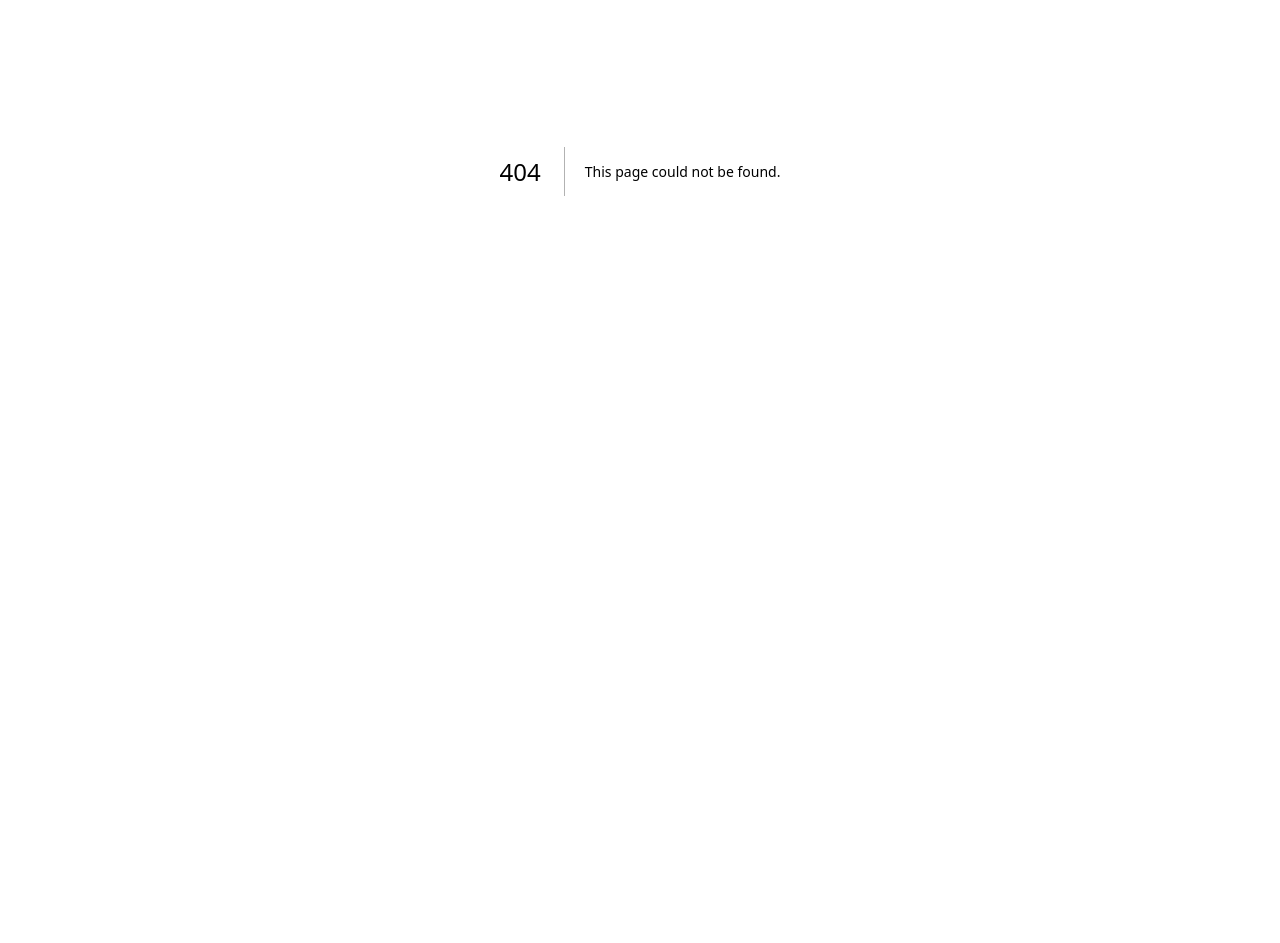
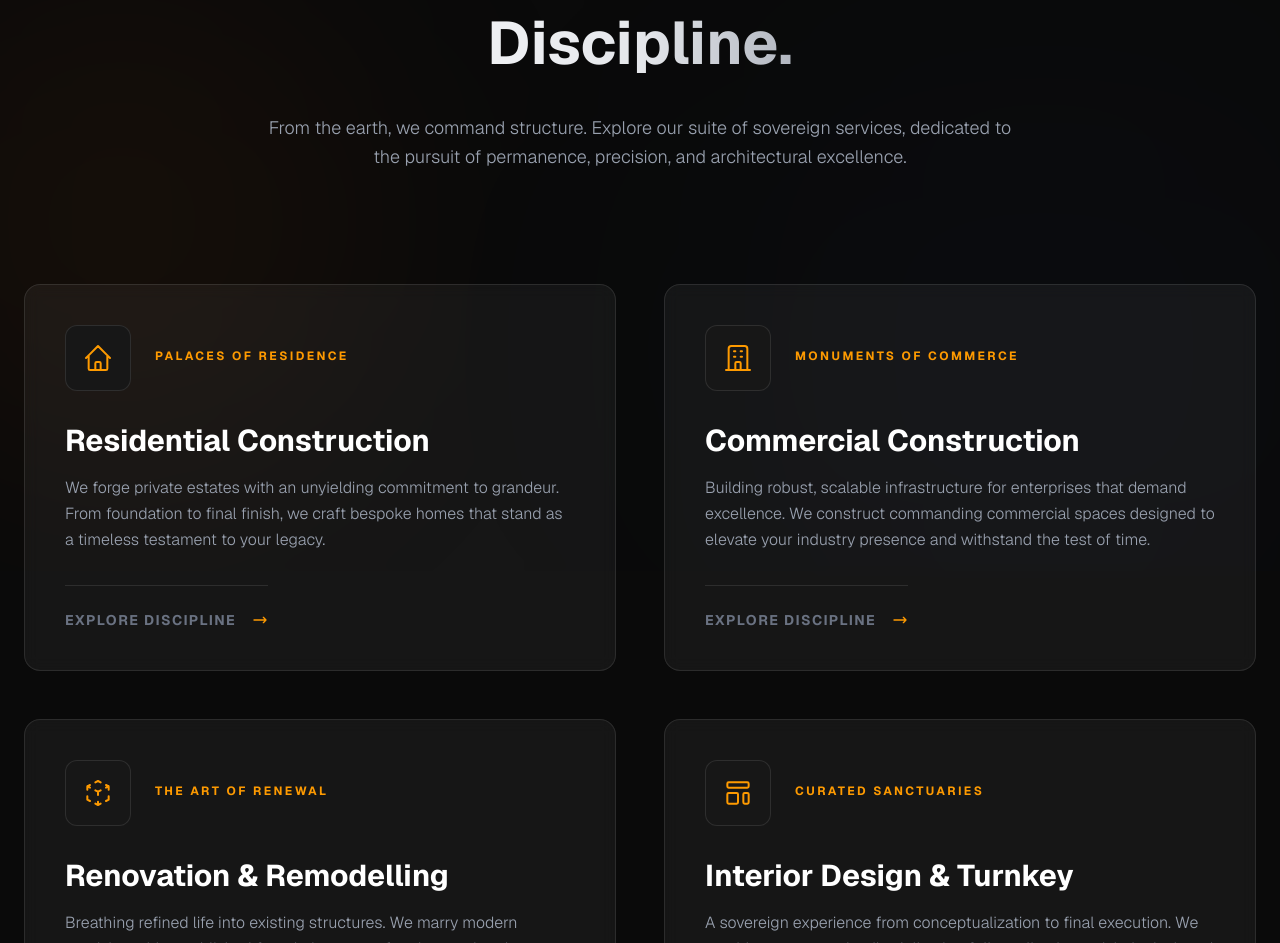
Before and after one commit to Rudhranksh27/rudhco.com, a Next.js app: page /services in a window 1280 px wide. Before the commit this address had no page. Shown: the part 229-1172 px from the top of the page. Before the commit the page ends 800 px from the top, so only its background shows below. Built offline with nearby package versions, Linux system fonts and the light colour scheme.

Commit message:
modified dated: 223/03/2026 @01:12 Hours

```diff
--- a/app/about/page.tsx
+++ b/app/about/page.tsx
@@ -1,6 +1,6 @@
 import Navbar from '../navbar';
 
-export default function AboutPage() {
+export default function About() {
     return (
         <div className="flex flex-col min-h-screen font-sans bg-neutral-950 text-white selection:bg-amber-500 selection:text-black">
             <Navbar />
--- a/app/navbar.tsx
+++ b/app/navbar.tsx
@@ -28,7 +28,7 @@ export default function Navbar() {
               {/* 3. Compare pathname with href to determine isActive */}
               <NavItem href="/" text="Home" isActive={pathname === '/'} />
               <NavItem href="/about" text="About" isActive={pathname === '/about'} />
-              {/* <NavItem href="/search_cars" text="Search Cars" isActive={pathname === '/search_cars'} /> */}
+              <NavItem href="/services" text="Services" isActive={pathname === '/services'} />
               <NavItem href="/contact" text="Contact" isActive={pathname === '/contact'} />
             </ul>
           </div>
@@ -59,7 +59,7 @@ export default function Navbar() {
           <ul className="flex flex-col items-center py-8 space-y-6">
             <MobileNavItem href="/" text="Home" onClick={() => setIsOpen(false)} isActive={pathname === '/'} />
             <MobileNavItem href="/about" text="About" onClick={() => setIsOpen(false)} isActive={pathname === '/about'} />
-            {/* <MobileNavItem href="/search_cars" text="Search Cars" onClick={() => setIsOpen(false)} isActive={pathname === '/search_cars'} /> */}
+            <MobileNavItem href="/services" text="Services" onClick={() => setIsOpen(false)} isActive={pathname === '/services'} />
             <MobileNavItem href="/contact" text="Contact" onClick={() => setIsOpen(false)} isActive={pathname === '/contact'} />
           </ul>
         </div>
--- a/app/page.tsx
+++ b/app/page.tsx
@@ -67,7 +67,7 @@ export default function Home() {
       {/* Footer */}
       <footer className="w-full py-8 border-t border-white/10 bg-black/40 backdrop-blur-md">
         <div className="max-w-7xl mx-auto px-6 text-center text-gray-600 text-sm tracking-wide">
-          &copy; 2026 RUDHRANKSH INFRA & TECH PVT. LTD. ALL RIGHTS RESERVED.
+          &copy; 2026 RUDHCO INFRA & TECH PVT. LTD. ALL RIGHTS RESERVED.
         </div>
       </footer>
     </div>
--- a/app/search_cars/page.tsx
+++ /dev/null
@@ -1,17 +0,0 @@
-import Navbar from "../navbar";
-
-export default function SearchCars() {
-  return (
-    <div className="flex flex-col min-h-screen font-sans bg-gray-500 items-center">
-      <Navbar />
-        <div className='justify-center items-center flex-grow p-6 md:p-10 max-w-4xl text-white text-center mt-10'>
-            <h1 className="text-4xl font-bold mb-6">Search Cars</h1>
-            <p className="text-lg text-center max-w-2xl">
-                Welcome to our application! We are dedicated to providing the best service possible.
-                Our team is passionate about delivering high-quality solutions that meet your needs.
-                Thank you for choosing us!
-            </p>
-        </div>
-    </div>
-  );
-}
--- /dev/null
+++ b/app/services/page.tsx
@@ -0,0 +1,146 @@
+"use client";
+
+import Navbar from "../navbar";
+import Link from "next/link"; // Assuming you use Next.js routing
+
+export default function ServicesPage() {
+    const services = [
+        {
+            id: "residential",
+            title: "Residential Construction",
+            subtitle: "Palaces of Residence",
+            description: "We forge private estates with an unyielding commitment to grandeur. From foundation to final finish, we craft bespoke homes that stand as a timeless testament to your legacy.",
+            icon: (
+                <svg className="w-8 h-8" fill="none" stroke="currentColor" viewBox="0 0 24 24">
+                    <path strokeLinecap="round" strokeLinejoin="round" strokeWidth={1.5} d="M3 12l2-2m0 0l7-7 7 7M5 10v10a1 1 0 001 1h3m10-11l2 2m-2-2v10a1 1 0 01-1 1h-3m-6 0a1 1 0 001-1v-4a1 1 0 011-1h2a1 1 0 011 1v4a1 1 0 001 1m-6 0h6" />
+                </svg>
+            ),
+        },
+        {
+            id: "commercial",
+            title: "Commercial Construction",
+            subtitle: "Monuments of Commerce",
+            description: "Building robust, scalable infrastructure for enterprises that demand excellence. We construct commanding commercial spaces designed to elevate your industry presence and withstand the test of time.",
+            icon: (
+                <svg className="w-8 h-8" fill="none" stroke="currentColor" viewBox="0 0 24 24">
+                    <path strokeLinecap="round" strokeLinejoin="round" strokeWidth={1.5} d="M19 21V5a2 2 0 00-2-2H7a2 2 0 00-2 2v16m14 0h2m-2 0h-5m-9 0H3m2 0h5M9 7h1m-1 4h1m4-4h1m-1 4h1m-5 10v-5a1 1 0 011-1h2a1 1 0 011 1v5m-4 0h4" />
+                </svg>
+            ),
+        },
+        {
+            id: "renovation",
+            title: "Renovation & Remodelling",
+            subtitle: "The Art of Renewal",
+            description: "Breathing refined life into existing structures. We marry modern precision with established foundations, transforming outdated spaces into magnificent modern domains without compromising their original soul.",
+            icon: (
+                <svg className="w-8 h-8" fill="none" stroke="currentColor" viewBox="0 0 24 24">
+                    <path strokeLinecap="round" strokeLinejoin="round" strokeWidth={1.5} d="M14 10l-2 1m0 0l-2-1m2 1v2.5M20 7l-2 1m2-1l-2-1m2 1v2.5M14 4l-2-1-2 1M4 7l2-1M4 7l2 1M4 7v2.5M12 21l-2-1m2 1l2-1m-2 1v-2.5M6 18l-2-1v-2.5M18 18l2-1v-2.5" />
+                </svg>
+            ),
+        },
+        {
+            id: "interior",
+            title: "Interior Design & Turnkey",
+            subtitle: "Curated Sanctuaries",
+            description: "A sovereign experience from conceptualization to final execution. We preside over every detail—delivering fully realized, exquisitely designed spaces ready for your immediate command.",
+            icon: (
+                <svg className="w-8 h-8" fill="none" stroke="currentColor" viewBox="0 0 24 24">
+                    <path strokeLinecap="round" strokeLinejoin="round" strokeWidth={1.5} d="M4 5a1 1 0 011-1h14a1 1 0 011 1v2a1 1 0 01-1 1H5a1 1 0 01-1-1V5zM4 13a1 1 0 011-1h6a1 1 0 011 1v6a1 1 0 01-1 1H5a1 1 0 01-1-1v-6zM16 13a1 1 0 011-1h2a1 1 0 011 1v6a1 1 0 01-1 1h-2a1 1 0 01-1-1v-6z" />
+                </svg>
+            ),
+        }
+    ];
+
+    return (
+        <div className="flex flex-col min-h-screen font-sans bg-neutral-950 text-white selection:bg-amber-500 selection:text-black">
+            <Navbar />
+
+            {/* Ambient Background Effects */}
+            <div className="fixed top-0 left-0 w-full h-full overflow-hidden pointer-events-none z-0">
+                <div className="absolute top-1/4 left-[-10%] w-[500px] h-[500px] bg-amber-900/10 rounded-full blur-[120px]" />
+                <div className="absolute bottom-[-10%] right-[-5%] w-[600px] h-[600px] bg-blue-900/5 rounded-full blur-[150px]" />
+            </div>
+
+            <main className="flex-grow flex flex-col relative z-10 w-full px-6 py-24 md:py-32">
+                <div className="max-w-7xl mx-auto w-full">
+
+                    {/* Page Header */}
+                    <div className="text-center max-w-3xl mx-auto mb-20 md:mb-28">
+                        <h2 className="text-amber-500 tracking-[0.3em] text-xs font-bold uppercase mb-4">
+                            The Dominion of Build
+                        </h2>
+                        <h1 className="text-5xl md:text-6xl font-bold bg-clip-text text-transparent bg-gradient-to-r from-white via-gray-200 to-gray-500 leading-tight mb-8">
+                            Mastery in Every Discipline.
+                        </h1>
+                        <p className="text-gray-400 text-lg font-light leading-relaxed">
+                            From the earth, we command structure. Explore our suite of sovereign services, dedicated to the pursuit of permanence, precision, and architectural excellence.
+                        </p>
+                    </div>
+
+                    {/* Services Grid */}
+                    <div className="grid grid-cols-1 md:grid-cols-2 gap-8 lg:gap-12">
+                        {services.map((service) => (
+                            <ServiceCard key={service.id} {...service} />
+                        ))}
+                    </div>
+
+                    {/* Call to Action Section */}
+                    <div className="mt-32 text-center bg-white/5 backdrop-blur-sm border border-white/10 p-12 md:p-16 rounded-3xl relative overflow-hidden group">
+                        <div className="absolute inset-0 bg-gradient-to-b from-amber-500/5 to-transparent opacity-0 group-hover:opacity-100 transition-opacity duration-700"></div>
+                        <h2 className="text-3xl md:text-4xl font-bold text-white mb-6 relative z-10">Ready to build your kingdom?</h2>
+                        <p className="text-gray-400 max-w-xl mx-auto mb-10 relative z-10">
+                            Consult with our chief architects and engineers to begin laying the foundation for your next grand endeavor.
+                        </p>
+                        <Link href="/contact" className="inline-flex items-center justify-center relative z-10 px-8 py-4 bg-transparent overflow-hidden rounded-full border border-amber-500 hover:bg-amber-500 transition-all duration-300 group/btn">
+                            <span className="text-amber-500 group-hover/btn:text-black font-bold tracking-widest text-sm uppercase transition-colors">
+                                Commission a Project
+                            </span>
+                        </Link>
+                    </div>
+
+                </div>
+            </main>
+        </div>
+    );
+}
+
+// Sub-component for the individual service cards
+function ServiceCard({ title, subtitle, description, icon }: { title: string, subtitle: string, description: string, icon: React.ReactNode }) {
+    return (
+        <div className="group relative bg-white/5 backdrop-blur-sm border border-white/10 p-8 md:p-10 rounded-2xl transition-all duration-500 hover:border-amber-500/50 hover:bg-white/[0.07] hover:-translate-y-1">
+
+            {/* Top Accent Line */}
+            <div className="absolute top-0 left-0 w-0 h-[2px] bg-amber-500 transition-all duration-500 group-hover:w-full rounded-t-2xl"></div>
+
+            <div className="flex flex-col h-full">
+                {/* Icon & Subtitle */}
+                <div className="flex items-center gap-6 mb-8">
+                    <div className="p-4 bg-neutral-900 border border-white/10 rounded-xl text-amber-500 group-hover:scale-110 group-hover:bg-amber-500/10 transition-all duration-500">
+                        {icon}
+                    </div>
+                    <div className="flex flex-col">
+                        <span className="text-amber-500 text-xs font-bold uppercase tracking-[0.2em] mb-1">
+                            {subtitle}
+                        </span>
+                    </div>
+                </div>
+
+                {/* Title & Description */}
+                <h3 className="text-2xl md:text-3xl font-bold text-white mb-4">
+                    {title}
+                </h3>
+                <p className="text-gray-400 font-light leading-relaxed flex-grow">
+                    {description}
+                </p>
+
+                {/* Optional 'Learn More' interaction element */}
+                <div className="mt-8 pt-6 border-t border-white/10 flex items-center text-sm font-bold tracking-widest uppercase text-gray-500 group-hover:text-white transition-colors cursor-pointer w-max">
+                    <span className="mr-4">Explore Discipline</span>
+                    <svg className="w-4 h-4 transform group-hover:translate-x-2 transition-transform duration-300 text-amber-500" fill="none" stroke="currentColor" viewBox="0 0 24 24">
+                        <path strokeLinecap="round" strokeLinejoin="round" strokeWidth={2} d="M17 8l4 4m0 0l-4 4m4-4H3" />
+                    </svg>
+                </div>
+            </div>
+        </div>
+    );
+}
```
Also changed, not shown: 1 other file (tests, documents, lock files or other folders).
